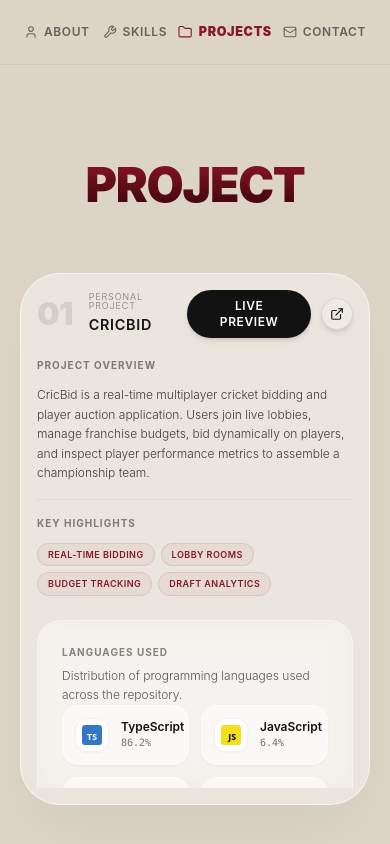
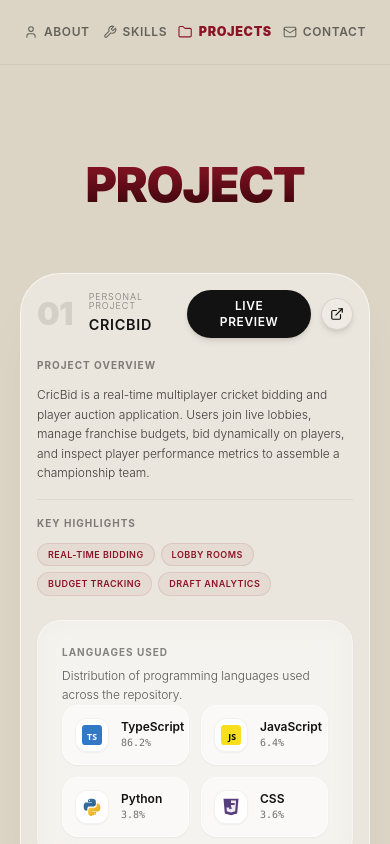
Before and after one commit to justdarshan510/portfolio, a React (Vite) app: page / in a window 390 px wide. Both pictures are taken after a click on the button "PROJECTS". Shown: the top 844 px of the page. Built offline with nearby package versions, Linux system fonts and the light colour scheme.

Commit message:
fix: adjust ProjectCard height to auto and overflow-visible on mobile to prevent clipping

```diff
--- a/src/components/ProjectsSection.tsx
+++ b/src/components/ProjectsSection.tsx
@@ -245,7 +245,7 @@
   return (
     <div
       ref={cardContainerRef}
-      className="w-full h-[68vh] sm:h-[72vh] min-h-[460px] sm:min-h-[520px] md:min-h-[600px] flex flex-col justify-start relative"
+      className="w-full h-auto md:h-[68vh] md:min-h-[600px] flex flex-col justify-start relative mb-8 md:mb-0"
     >
       <motion.div
         style={{
@@ -253,7 +253,7 @@
           top: `calc(5rem + ${index * 28}px)`,
           willChange: 'transform'
         }}
-        className="sticky w-full bg-white/40 backdrop-blur-xl border border-white/60 rounded-[40px] sm:rounded-[50px] md:rounded-[60px] p-4 sm:p-5 md:p-6 flex flex-col gap-4 sm:gap-5 h-[63vh] sm:h-[66vh] min-h-[410px] sm:min-h-[460px] md:min-h-[540px] shadow-[0_30px_60px_-15px_rgba(0,0,0,0.05)] select-none"
+        className="sticky w-full bg-white/40 backdrop-blur-xl border border-white/60 rounded-[40px] sm:rounded-[50px] md:rounded-[60px] p-4 sm:p-5 md:p-6 flex flex-col gap-4 sm:gap-5 h-auto md:h-[63vh] md:min-h-[540px] shadow-[0_30px_60px_-15px_rgba(0,0,0,0.05)] select-none pb-6 sm:pb-8 md:pb-6"
       >
         {/* Top Row */}
         <div className="flex justify-between items-center w-full">
@@ -299,7 +299,7 @@
         </div>
 
         {/* Bottom Row: Two-Column Layout (Description & Image) */}
-        <div className="flex flex-col md:flex-row gap-6 sm:gap-8 w-full flex-grow overflow-hidden items-stretch py-1 sm:py-2">
+        <div className="flex flex-col md:flex-row gap-6 sm:gap-8 w-full flex-grow overflow-visible md:overflow-hidden items-stretch py-1 sm:py-2">
           {/* Left Column (45% width) - Technical & Marketing Description */}
           <div className="w-full md:w-[45%] flex flex-col justify-between text-left select-text gap-4 sm:gap-6">
             <div className="flex flex-col gap-3 sm:gap-4">
```
